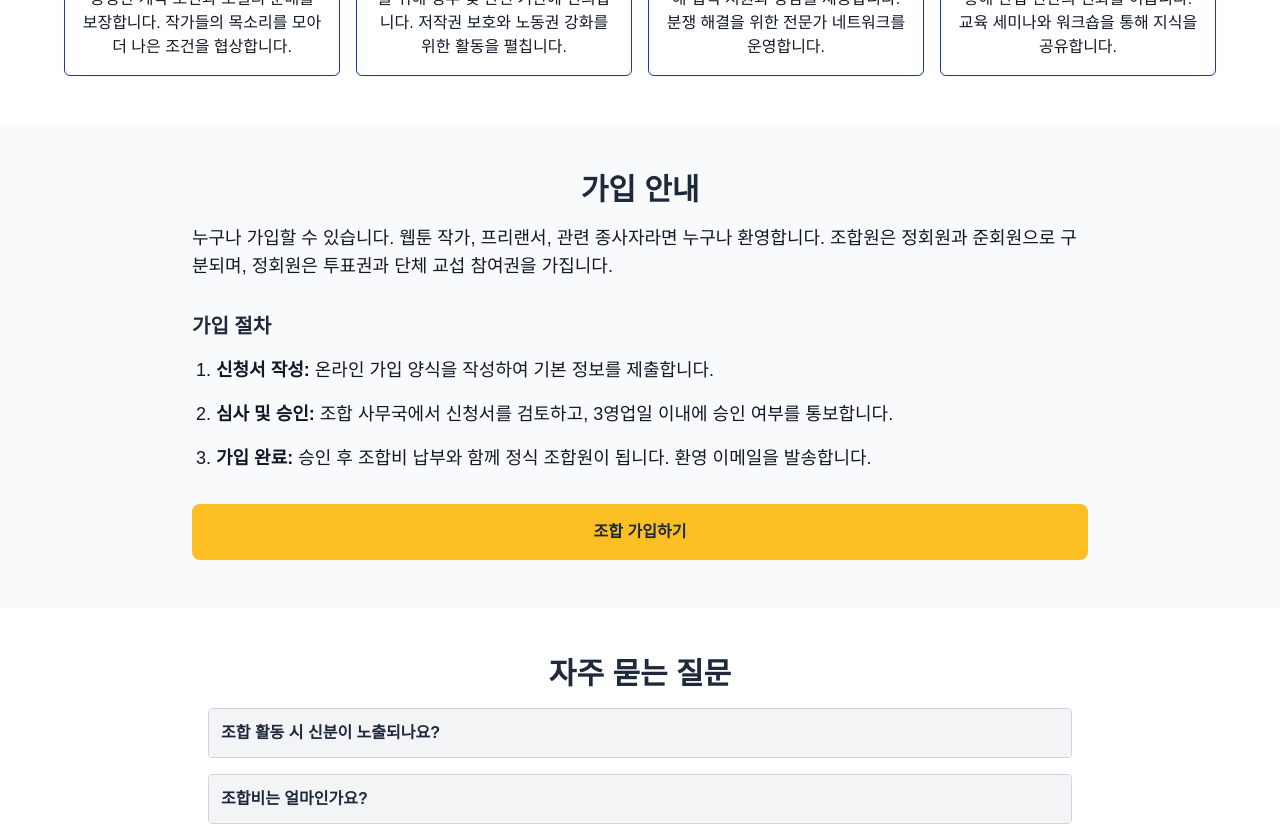
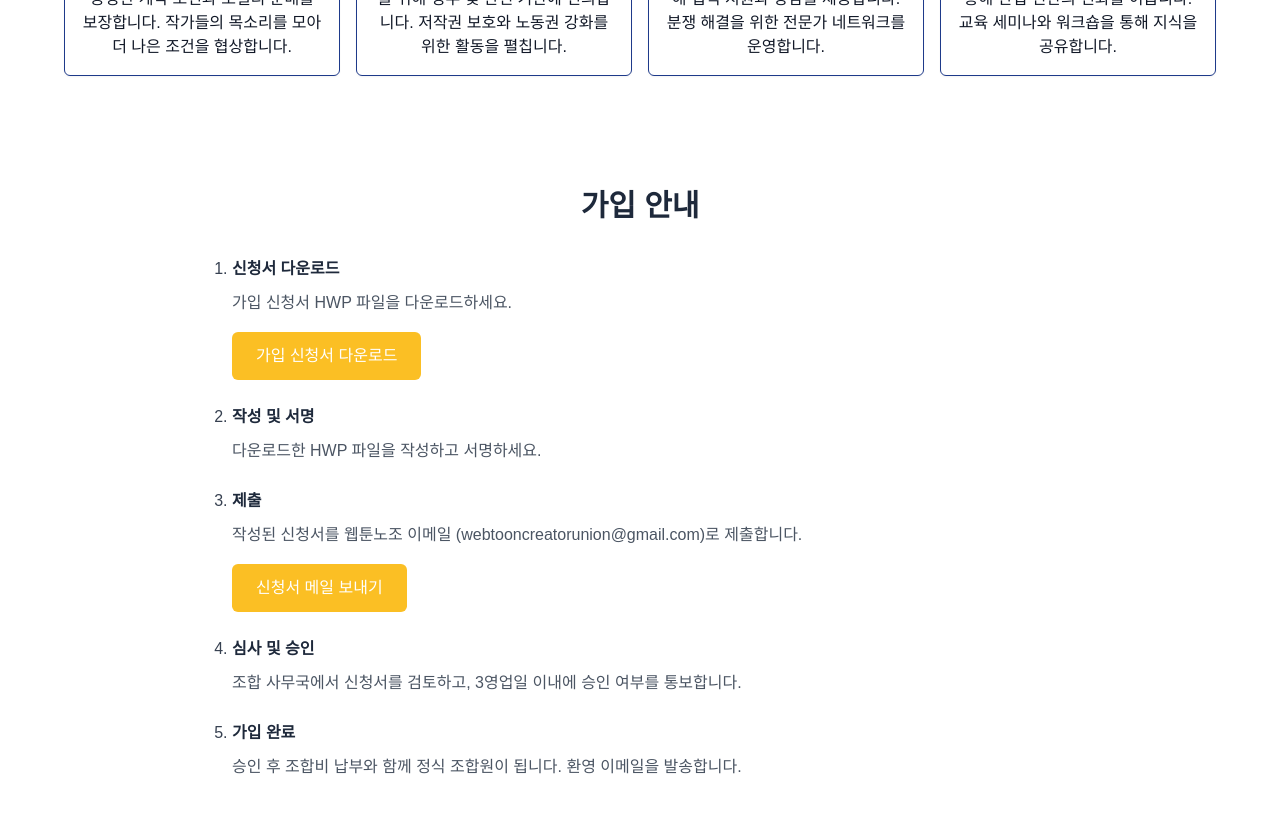
Before and after one commit to hwangtab/webtoonunion, a Next.js app: page / in a window 1280 px wide. Shown: the part 1680-2506 px from the top of the page. Built offline with nearby package versions, Linux system fonts and the light colour scheme.

Commit message:
Refactor JoinUsSection: fix duplicate numbering, restore title visibility, update download link to Google Drive and button text

```diff
--- a/src/app/globals.css
+++ b/src/app/globals.css
@@ -25,6 +25,12 @@
 
   .enhanced-neon-pulse {
     animation: enhanced-neon-pulse 3s ease-in-out infinite;
+  }
+
+  ol {
+    list-style-type: decimal;
+    list-style-position: outside;
+    padding-left: 2.5rem;
   }
 }
 
--- a/src/components/sections/JoinUsSection.tsx
+++ b/src/components/sections/JoinUsSection.tsx
@@ -1,46 +1,85 @@
 import React from 'react';
-import SectionTitle from '@/components/common/SectionTitle';
-import Button from '@/components/common/Button';
+import Button from '../common/Button';
+import SectionTitle from '../common/SectionTitle';
 
-const JoinUsSection: React.FC = () => {
+const JoinUsSection = () => {
   return (
-    <section id="join" className="bg-gray-50 py-12 px-4">
-      <div className="max-w-4xl mx-auto">
-        <SectionTitle>가입 안내</SectionTitle>
-        <div className="mb-8">
-          <p className="text-lg text-gray-900 font-sans mb-6">
-            누구나 가입할 수 있습니다. 웹툰 작가, 프리랜서, 관련 종사자라면
-            누구나 환영합니다. 조합원은 정회원과 준회원으로 구분되며, 정회원은
-            투표권과 단체 교섭 참여권을 가집니다.
-          </p>
+    <section id="join" className="py-16 bg-white">
+      <div className="container mx-auto px-4">
+        <div className="max-w-4xl mx-auto text-center mb-8">
+          <SectionTitle className="text-3xl md:text-4xl font-bold text-navy-900 mb-8 text-center">
+            가입 안내
+          </SectionTitle>
         </div>
-        <div className="mb-8">
-          <h3 className="text-navy-900 font-sans font-bold text-xl mb-4">
-            가입 절차
-          </h3>
-          <ol className="space-y-4 text-gray-900 font-sans list-decimal pl-6">
-            <li className="text-lg">
-              <strong>신청서 작성:</strong> 온라인 가입 양식을 작성하여 기본
-              정보를 제출합니다.
+        <div className="max-w-4xl mx-auto space-y-6">
+          <ol className="space-y-6 text-gray-700 text-base leading-relaxed">
+            <li>
+              <div className="flex flex-col items-start gap-2">
+                <span className="font-semibold text-navy-900">
+                  신청서 다운로드
+                </span>
+                <p className="text-gray-600">
+                  가입 신청서 HWP 파일을 다운로드하세요.
+                </p>
+                <Button
+                  href="https://drive.google.com/file/d/1qhFB8bIosFaN7CKdWzqsW5XFE87HVIPn/view"
+                  target="_blank"
+                  rel="noopener noreferrer"
+                  className="mt-2 bg-yellow-500 hover:bg-yellow-600 text-white px-4 py-2 rounded-md text-sm font-medium"
+                >
+                  가입 신청서 다운로드
+                </Button>
+              </div>
             </li>
-            <li className="text-lg">
-              <strong>심사 및 승인:</strong> 조합 사무국에서 신청서를 검토하고,
-              3영업일 이내에 승인 여부를 통보합니다.
+            <li>
+              <div className="flex flex-col items-start gap-2">
+                <span className="font-semibold text-navy-900">
+                  작성 및 서명
+                </span>
+                <p className="text-gray-600">
+                  다운로드한 HWP 파일을 작성하고 서명하세요.
+                </p>
+              </div>
             </li>
-            <li className="text-lg">
-              <strong>가입 완료:</strong> 승인 후 조합비 납부와 함께 정식
-              조합원이 됩니다. 환영 이메일을 발송합니다.
+            <li>
+              <div className="flex flex-col items-start gap-2">
+                <span className="font-semibold text-navy-900">제출</span>
+                <p className="text-gray-600">
+                  작성된 신청서를 웹툰노조 이메일
+                  (webtooncreatorunion@gmail.com)로 제출합니다.
+                </p>
+                <Button
+                  as="a"
+                  href="mailto:webtooncreatorunion@gmail.com?subject=웹툰노조 가입 신청서 제출&body=첨부: 가입신청서.hwp"
+                  target="_blank"
+                  rel="noopener noreferrer"
+                  className="mt-2 bg-yellow-500 hover:bg-yellow-600 text-white px-4 py-2 rounded-md text-sm font-medium"
+                >
+                  신청서 메일 보내기
+                </Button>
+              </div>
+            </li>
+            <li>
+              <div className="flex flex-col items-start gap-2">
+                <span className="font-semibold text-navy-900">
+                  심사 및 승인
+                </span>
+                <p className="text-gray-600">
+                  조합 사무국에서 신청서를 검토하고, 3영업일 이내에 승인 여부를
+                  통보합니다.
+                </p>
+              </div>
+            </li>
+            <li>
+              <div className="flex flex-col items-start gap-2">
+                <span className="font-semibold text-navy-900">가입 완료</span>
+                <p className="text-gray-600">
+                  승인 후 조합비 납부와 함께 정식 조합원이 됩니다. 환영 이메일을
+                  발송합니다.
+                </p>
+              </div>
             </li>
           </ol>
-        </div>
-        <div className="text-center">
-          <Button
-            href="https://drive.google.com/file/d/1qhFB8bIosFaN7CKdWzqsW5XFE87HVIPn/view"
-            target="_blank"
-            className="text-lg py-4 px-8 mx-auto"
-          >
-            조합 가입하기
-          </Button>
         </div>
       </div>
     </section>
```
